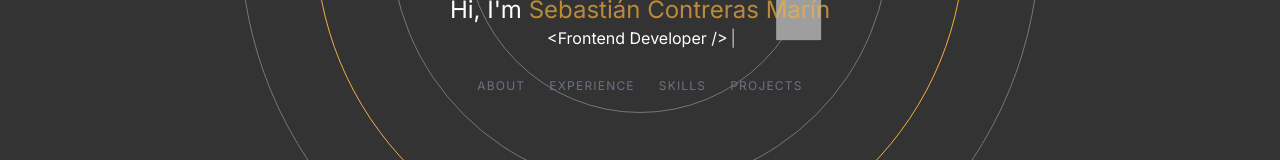
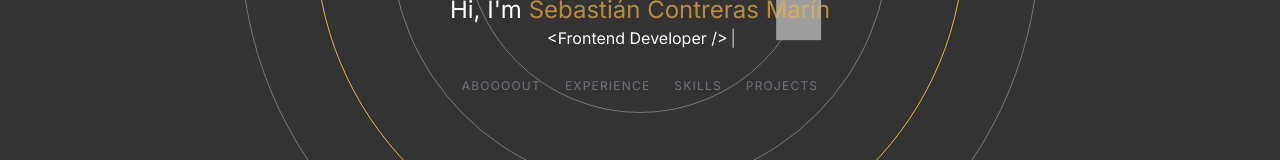
Before and after one commit to sebascm-dev/portfolio-scm, a Next.js app: page / in a window 1280 px wide. Shown: the part 434-594 px from the top of the page. Built offline with nearby package versions, Linux system fonts and the light colour scheme; grey boxes are pictures that could not be loaded.

Commit message:
Update 'About' button label

```diff
--- a/src/components/Portada.tsx
+++ b/src/components/Portada.tsx
@@ -38,7 +38,7 @@ export default function Portada({ }: Props) {
             </div>
             <div className='mt-5 z-40'>
                 <Link href="#about">
-                    <button className='portButton'>About</button>
+                    <button className='portButton'>AboOoOut</button>
                 </Link>
                 <Link href="#experience">
                     <button className='portButton'>Experience</button>
```
